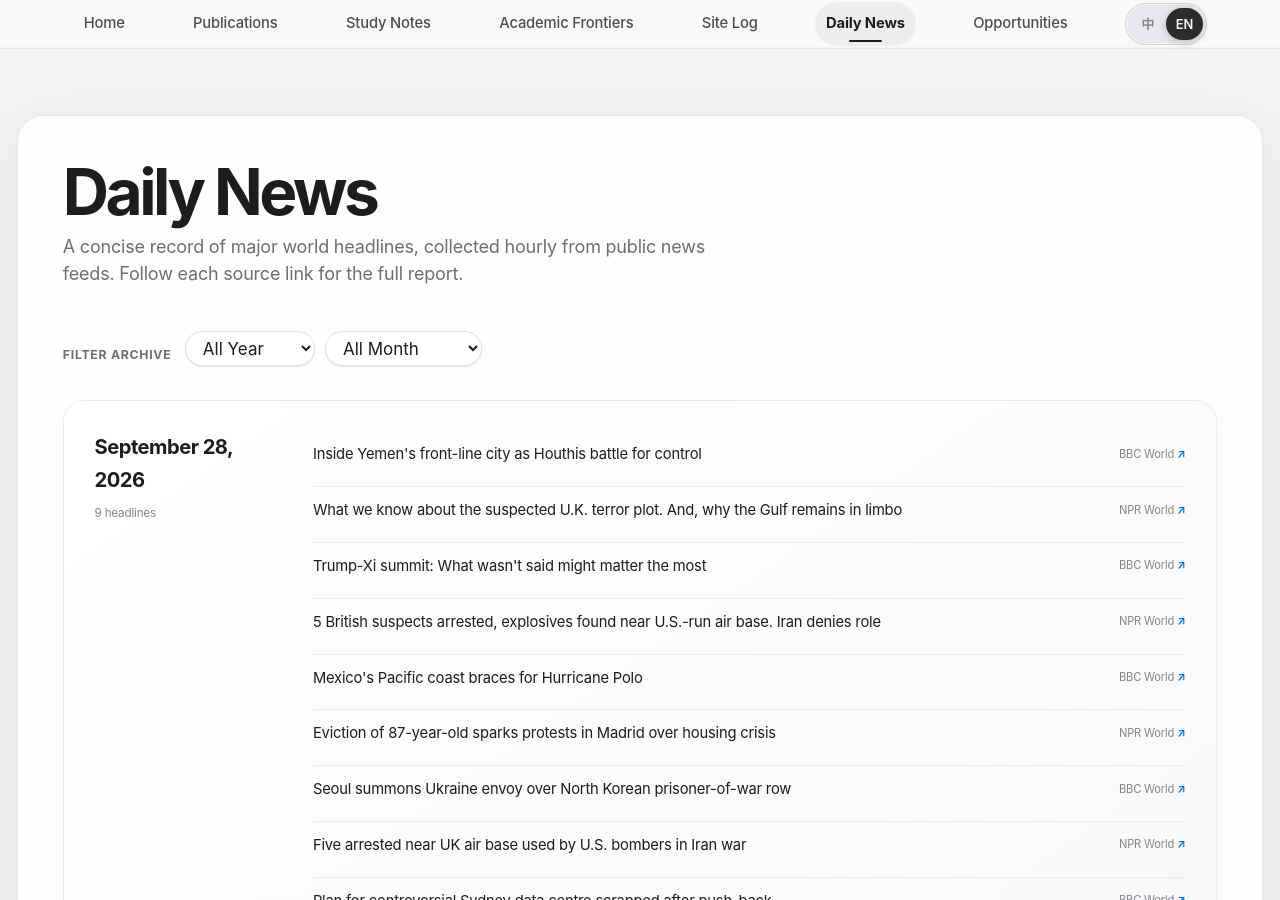
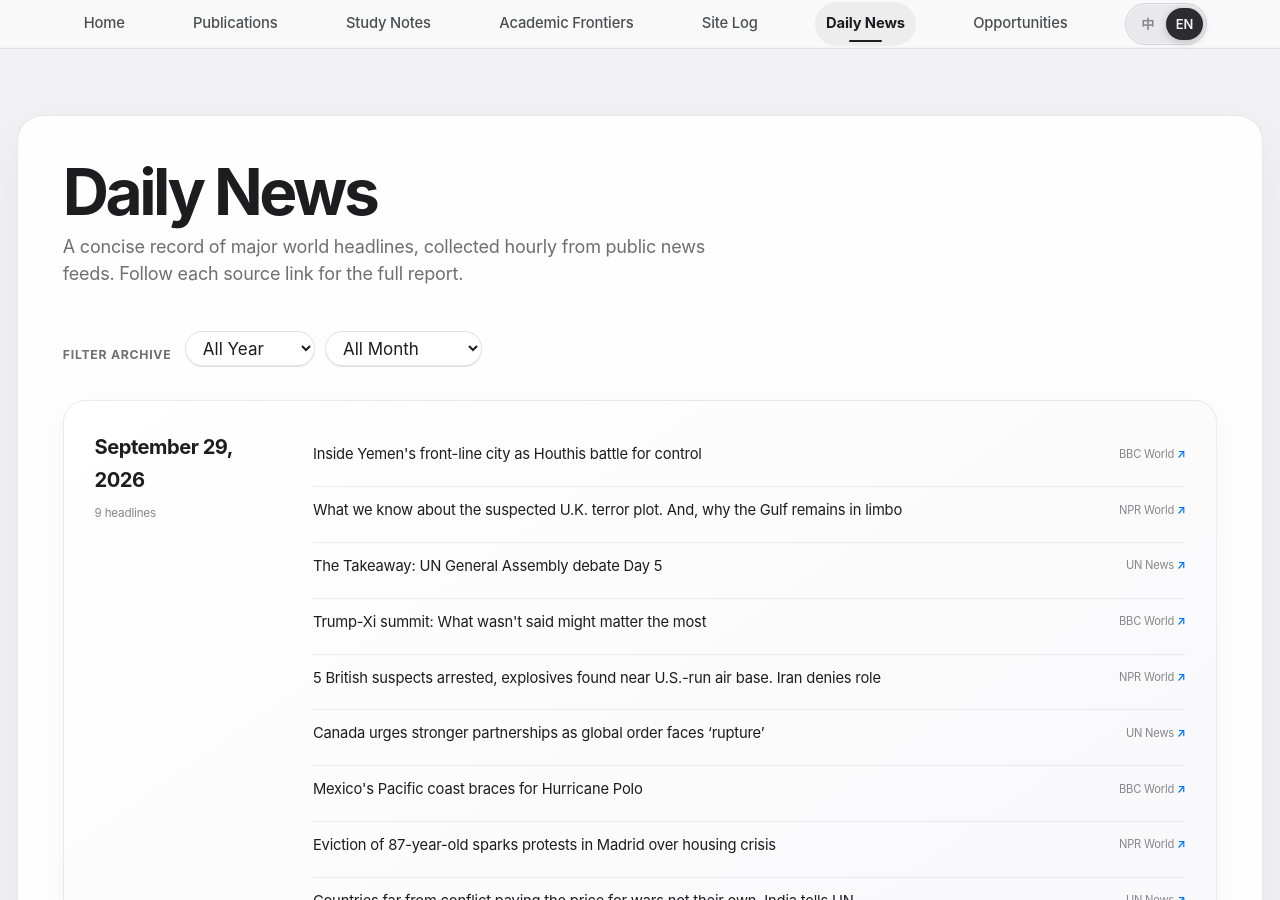
Before and after one commit to HaoxiangLuo/HaoxiangLuo.github.io, a Jekyll site: the page built from _pages/daily-news.html, in a window 1280 px wide and 900 px high. Built offline with Jekyll 4.4.1, drawn with Linux system fonts in a browser that asks for light colours; a style sheet for code colours, icons or effects is not loaded; some of the changed text lies outside the part shown.

Commit message:
Update daily news 2026-09-29

```diff
--- a/_data/daily_news.json
+++ b/_data/daily_news.json
@@ -1,6 +1,65 @@
 {
-  "updated_at": "2026-09-28T23:29:24+08:00",
+  "updated_at": "2026-09-29T00:30:21+08:00",
   "days": [
+    {
+      "date": "2026-09-29",
+      "items": [
+        {
+          "title": "Inside Yemen's front-line city as Houthis battle for control",
+          "source": "BBC World",
+          "url": "https://www.bbc.co.uk/news/articles/cw98005ndz7no?at_medium=RSS&at_campaign=rss",
+          "title_zh": "也门前线城市内胡塞武装争夺控制权"
+        },
+        {
+          "title": "What we know about the suspected U.K. terror plot. And, why the Gulf remains in limbo",
+          "source": "NPR World",
+          "url": "https://www.npr.org/2026/09/28/g-s1-145248/up-first-newsletter-uk-us-air-base-iran-strait-hormuz-media-outlets-cnn-trump",
+          "title_zh": "我们对英国涉嫌恐怖阴谋的了解。为什么海湾地区仍处于不稳定状态"
+        },
+        {
+          "title": "The Takeaway: UN General Assembly debate Day 5",
+          "source": "UN News",
+          "url": "https://news.un.org/feed/view/en/story/2026/09/1168462",
+          "title_zh": "要点：联合国大会辩论第五天"
+        },
+        {
+          "title": "Trump-Xi summit: What wasn't said might matter the most",
+          "source": "BBC World",
+          "url": "https://www.bbc.co.uk/news/articles/cxp84g2ly1mjo?at_medium=RSS&at_campaign=rss",
+          "title_zh": "特习峰会：没有说的可能是最重要的"
+        },
+        {
+          "title": "5 British suspects arrested, explosives found near U.S.-run air base. Iran denies role",
+          "source": "NPR World",
+          "url": "https://www.npr.org/2026/09/28/g-s1-145245/britain-us-base-suspected-foiled-attack",
+          "title_zh": "5 名英国嫌疑人被捕，美国空军基地附近发现爆炸物。伊朗否认参与其中"
+        },
+        {
+          "title": "Canada urges stronger partnerships as global order faces ‘rupture’",
+          "source": "UN News",
+          "url": "https://news.un.org/feed/view/en/story/2026/09/1168461",
+          "title_zh": "全球秩序面临“破裂”，加拿大敦促加强伙伴关系"
+        },
+        {
+          "title": "Mexico's Pacific coast braces for Hurricane Polo",
+          "source": "BBC World",
+          "url": "https://www.bbc.co.uk/news/articles/cw8d3z5y7958o?at_medium=RSS&at_campaign=rss",
+          "title_zh": "墨西哥太平洋海岸为飓风波罗做好准备"
+        },
+        {
+          "title": "Eviction of 87-year-old sparks protests in Madrid over housing crisis",
+          "source": "NPR World",
+          "url": "https://www.npr.org/2026/09/28/nx-s1-5983303/encampment-protest-madrid-housing-crisis",
+          "title_zh": "87岁老人被驱逐引发马德里住房危机抗议"
+        },
+        {
+          "title": "Countries far from conflict paying the price for wars not their own, India tells UN",
+          "source": "UN News",
+          "url": "https://news.un.org/feed/view/en/story/2026/09/1168460",
+          "title_zh": "印度告诉联合国，远离冲突的国家为非本国战争付出代价"
+        }
+      ]
+    },
     {
       "date": "2026-09-28",
       "items": [
```
